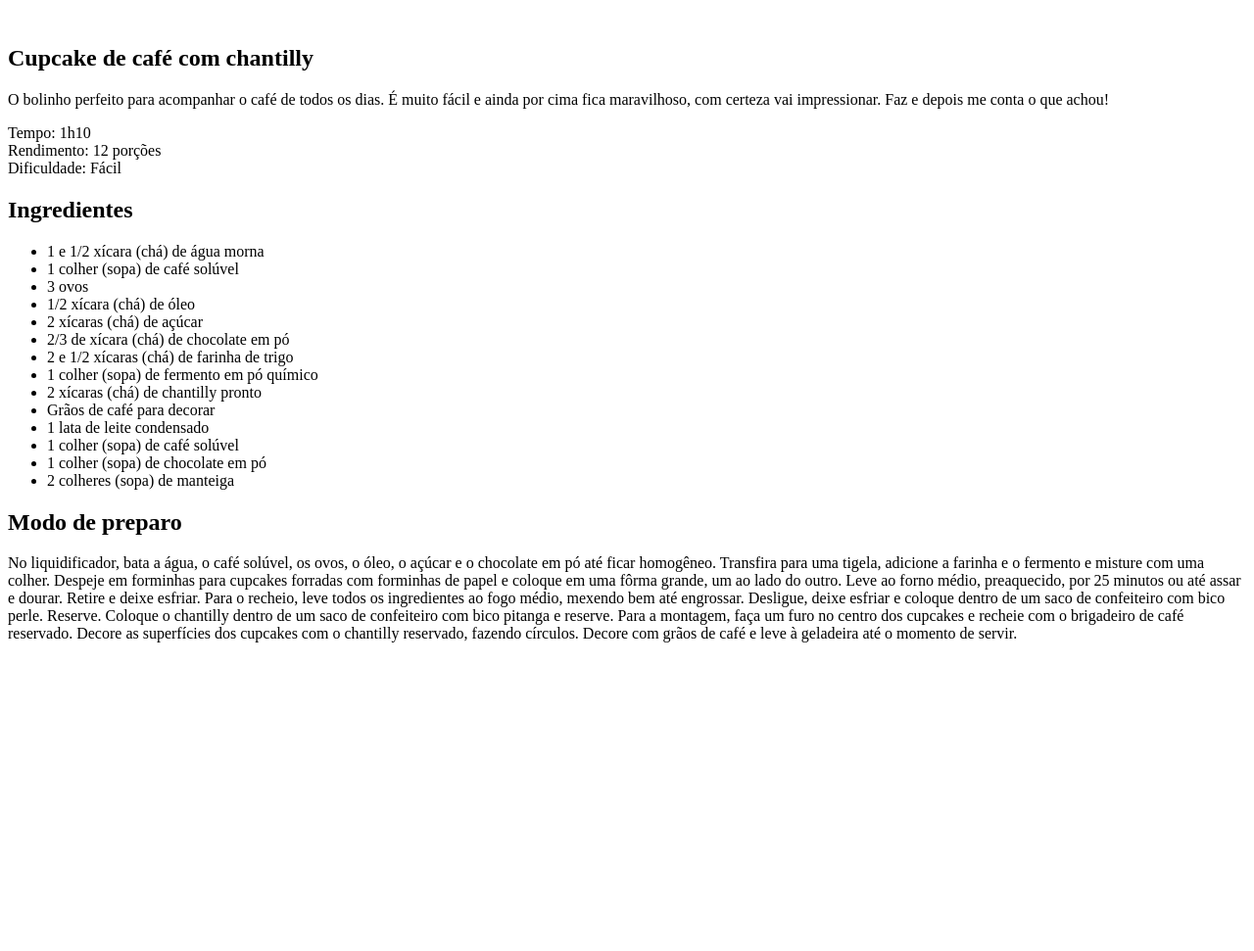
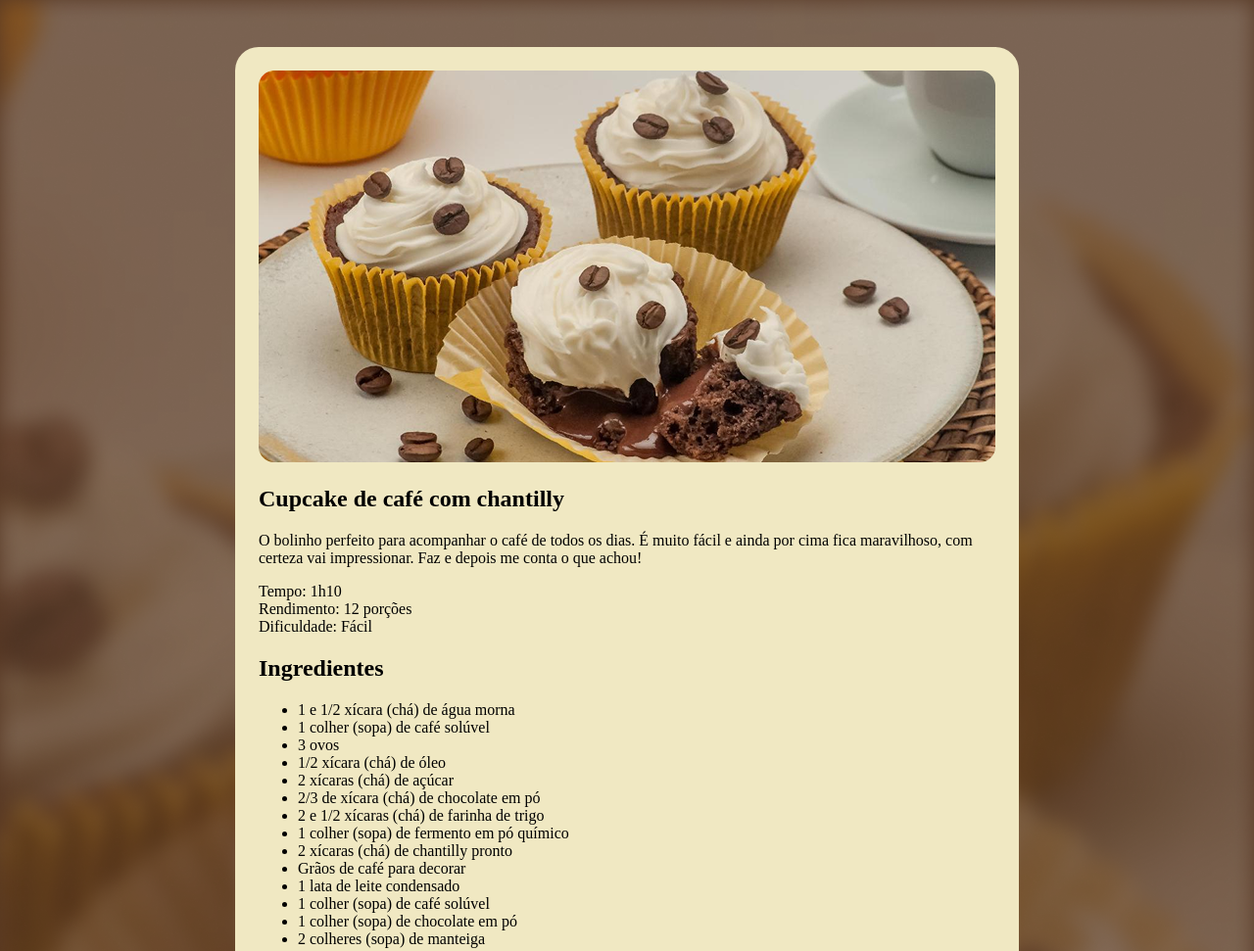
Before and after one commit to Jota-Fernandes/studies, a plain HTML site: page index.html in a window 1280 px wide. Shown: the top 971 px of the page at 98% size. Before the commit the page ends 800 px from the top, so only its background shows below. Drawn offline with Linux system fonts and the light colour scheme.

Commit message:
feat: adicionado o estilo no projeto

```diff
--- a/index.html
+++ b/index.html
@@ -4,10 +4,11 @@
     <meta charset="UTF-8">
     <meta name="viewport" content="width=device-width, initial-scale=1.0">
     <title>Página de receita</title>
+    <link rel="stylesheet" href="./styles.css">
 </head>
 <body>
-    <div>
-        <img src="" alt="">
+    <div id="page">
+        <img src="./assets/main-image.png" alt="Imagem de um Cupcake com grãos de café e um chantilly">
         <main>
             <section id="about">
                 <h1>Cupcake de café com chantilly</h1>
--- /dev/null
+++ b/styles.css
@@ -0,0 +1,12 @@
+body{
+    background-image: url(assets/bg.png);
+    background-size: cover;
+}
+#page{
+    box-sizing: border-box;
+    width: 800px;
+    padding: 24px;
+    background-color: #F0E8C2;
+    border-radius: 24px;
+    margin: 48px auto;
+}
```
Also changed, not shown: assets/bg.png (added), assets/main-image.png (added), 1 other file.
